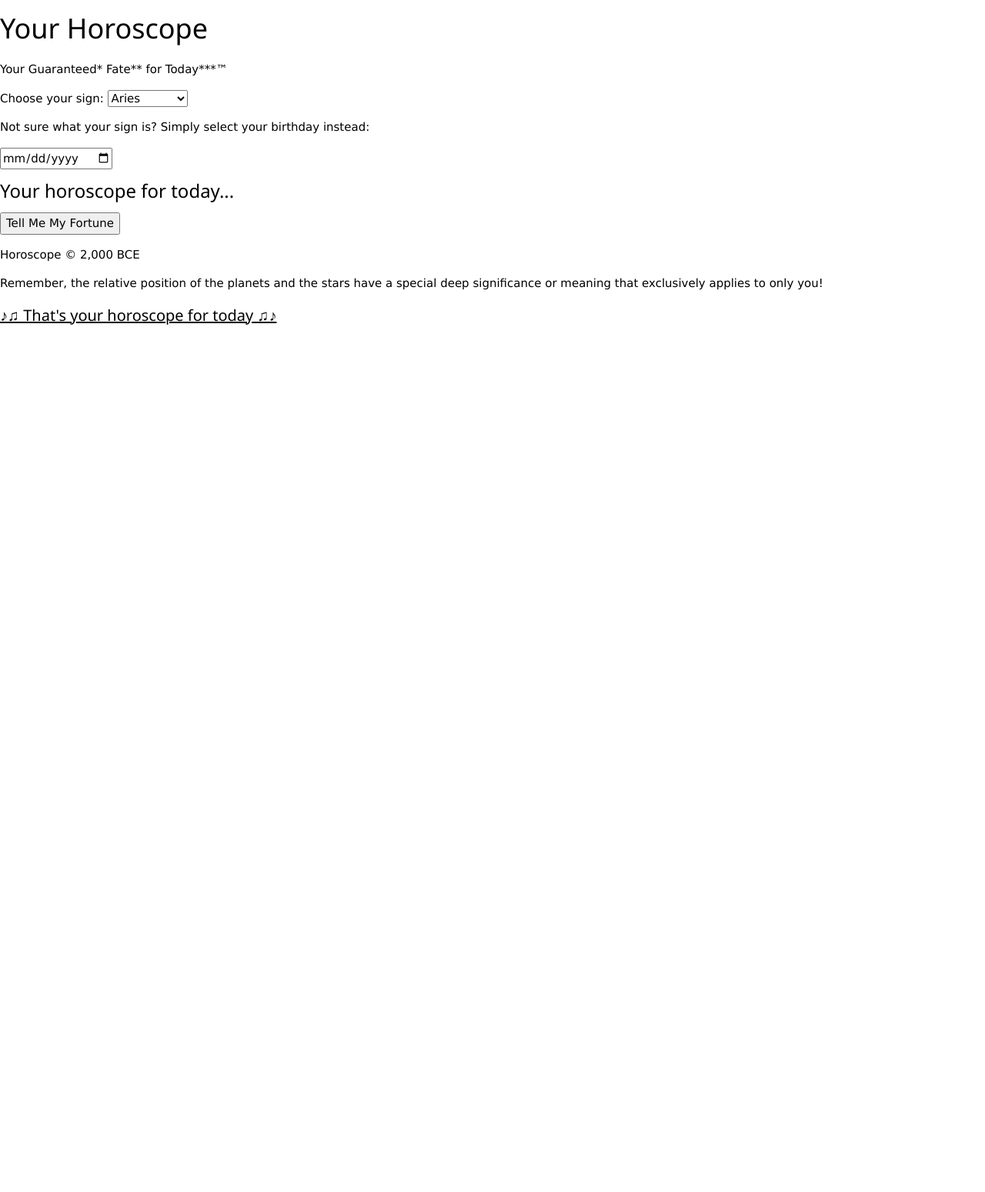
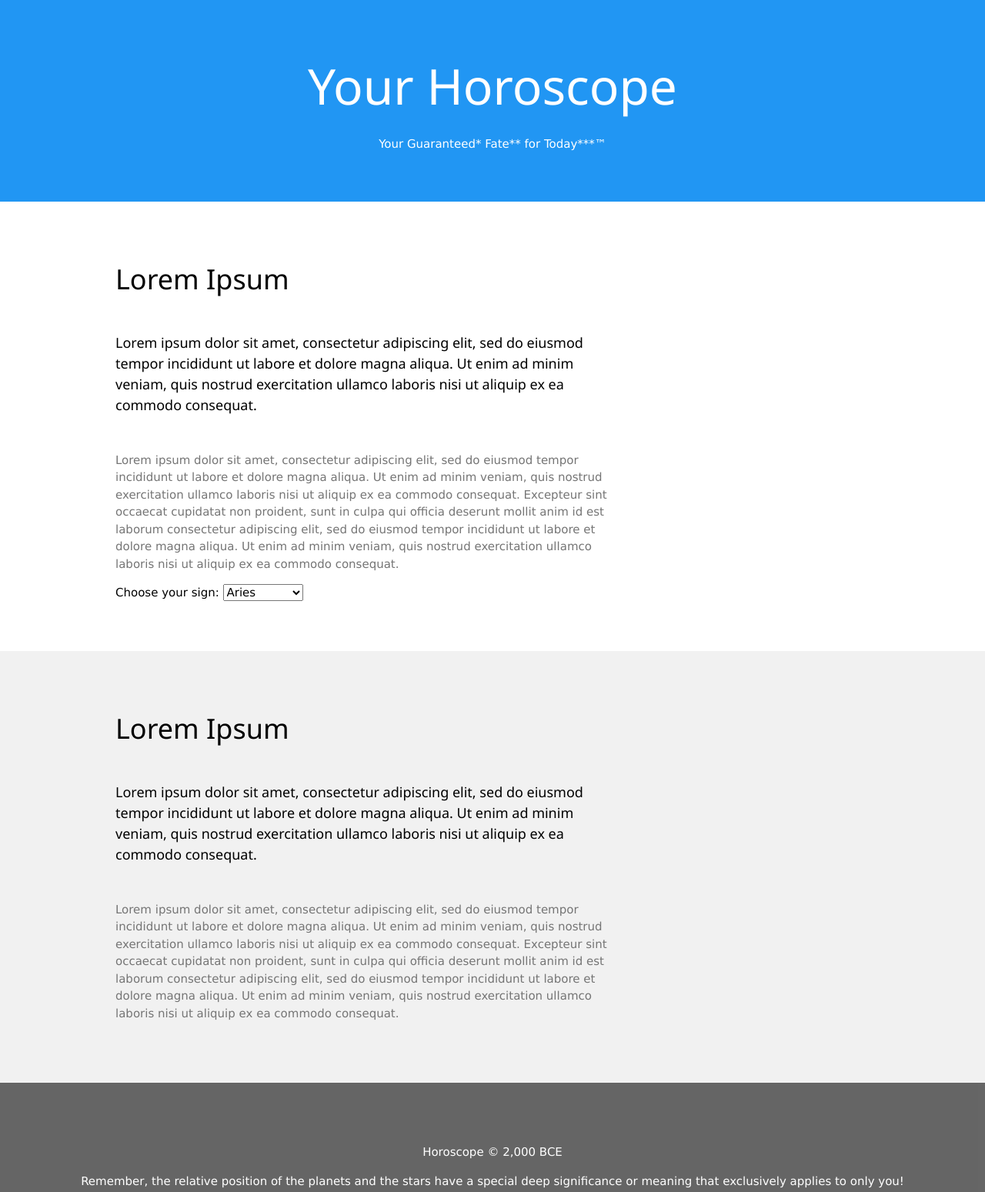
Before and after one commit to andycwilliams/Your-Horoscope, a plain HTML site: page index.html in a window 1280 px wide. Shown: the top 1549 px of the page at 77% size. Before the commit the page ends 800 px from the top, so only its background shows below. Drawn offline with nearby package versions, Linux system fonts and the light colour scheme.

Commit message:
Working on CSS

```diff
--- a/index.html
+++ b/index.html
@@ -12,10 +12,23 @@
 </head>
 
 <body>
-    <header>
-        <h1>Your Horoscope</h1>
+<header class="w3-container w3-blue w3-center" style="padding:48px 16px">
+    <h1 class="w3-margin w3-jumbo">Your Horoscope</h1>
     <p>Your Guaranteed* Fate** for Today***™</p>
+
   </header>
+
+  <!-- First Grid -->
+  <div class="w3-row-padding w3-padding-64 w3-container">
+    <div class="w3-content">
+      <div class="w3-twothird">
+        <h1>Lorem Ipsum</h1>
+        <h5 class="w3-padding-32">Lorem ipsum dolor sit amet, consectetur adipiscing elit, sed do eiusmod tempor incididunt ut labore et dolore magna aliqua. Ut enim ad minim veniam, quis nostrud exercitation ullamco laboris nisi ut aliquip ex ea commodo consequat.</h5>
+
+        <p class="w3-text-grey">Lorem ipsum dolor sit amet, consectetur adipiscing elit, sed do eiusmod tempor incididunt ut labore et dolore magna aliqua. Ut enim ad minim veniam, quis nostrud exercitation ullamco laboris nisi ut aliquip ex ea commodo consequat. Excepteur sint
+          occaecat cupidatat non proident, sunt in culpa qui officia deserunt mollit anim id est laborum consectetur adipiscing elit, sed do eiusmod tempor incididunt ut labore et dolore magna aliqua. Ut enim ad minim veniam, quis nostrud exercitation ullamco
+          laboris nisi ut aliquip ex ea commodo consequat.</p>
+
           <label for="signs">Choose your sign:</label>
           <select name="signs" id="signs">
             <option value="Aries">Aries</option>
@@ -31,6 +44,43 @@
             <option value="Aquarius">Aquarius</option>
             <option value="Pisces">Pisces</option>
           </select>
+      </div>
+    </div>
+  </div>
+
+  <!-- Second Grid -->
+  <div class="w3-row-padding w3-light-grey w3-padding-64 w3-container">
+    <div class="w3-content">
+
+      <div class="w3-twothird">
+        <h1>Lorem Ipsum</h1>
+        <h5 class="w3-padding-32">Lorem ipsum dolor sit amet, consectetur adipiscing elit, sed do eiusmod tempor incididunt ut labore et dolore magna aliqua. Ut enim ad minim veniam, quis nostrud exercitation ullamco laboris nisi ut aliquip ex ea commodo consequat.</h5>
+
+        <p class="w3-text-grey">Lorem ipsum dolor sit amet, consectetur adipiscing elit, sed do eiusmod tempor incididunt ut labore et dolore magna aliqua. Ut enim ad minim veniam, quis nostrud exercitation ullamco laboris nisi ut aliquip ex ea commodo consequat. Excepteur sint
+          occaecat cupidatat non proident, sunt in culpa qui officia deserunt mollit anim id est laborum consectetur adipiscing elit, sed do eiusmod tempor incididunt ut labore et dolore magna aliqua. Ut enim ad minim veniam, quis nostrud exercitation ullamco
+          laboris nisi ut aliquip ex ea commodo consequat.</p>
+      </div>
+    </div>
+  </div>
+
+  <div class="w3-container w3-black w3-center w3-opacity w3-padding-64">
+      <p>Horoscope © 2,000 BCE</p>
+      <p>Remember, the relative position of the planets and the stars have a special deep significance or meaning that exclusively applies to only you!</p>
+  </div>
+
+  <!-- Footer -->
+  <footer class="w3-container w3-padding-64 w3-center w3-opacity">
+    <div class="w3-xlarge w3-padding-32">
+      <!-- <i class="fa fa-facebook-official w3-hover-opacity"></i> -->
+      <!-- <i class="fa fa-instagram w3-hover-opacity"></i> -->
+      <!-- <i class="fa fa-snapchat w3-hover-opacity"></i> -->
+      <!-- <i class="fa fa-pinterest-p w3-hover-opacity"></i> -->
+      <!-- <i class="fa fa-twitter w3-hover-opacity" src=""></i> -->
+      <i class="fa fa-github w3-hover-opacity" href="https://github.com/andycwilliams"></i>
+      <i class="fa fa-linkedin w3-hover-opacity" href="https://www.linkedin.com/in/andrewcharleswilliams/"></i>
+   </div>
+   <p>Powered by <a href="https://www.w3schools.com/w3css/default.asp" target="_blank">w3.css</a></p>
+  </footer>
 
     <p>Not sure what your sign is? Simply select your birthday instead:</p>
     <input type="date">
@@ -40,8 +90,10 @@
 
     <button id="generate-horoscope">Tell Me My Fortune</button>
 
-    <p>Horoscope © 2,000 BCE</p>
-    <p>Remember, the relative position of the planets and the stars have a special deep significance or meaning that exclusively applies to only you!</p>
+    <!-- <div class="w3-container w3-black w3-center w3-opacity w3-padding-64">
+        <h1 class="w3-margin w3-xlarge">Quote of the day: live life</h1>
+    </div> -->
+
     <h4><a href="https://www.youtube.com/watch?v=XjlD6yYq5as" target="_blank">♪♫ That's your horoscope for today ♫♪</a></h4>
 </body>
 <script src="script.js"></script>
--- a/styles.css
+++ b/styles.css
@@ -1,3 +1,7 @@
+/* Courtesy of https://www.w3schools.com/w3css/w3css_templates.asp */
+
 body,h1,h2,h3,h4,h5,h6 {font-family: "Lato", sans-serif}
+
 .w3-bar,h1,button {font-family: "Montserrat", sans-serif}
+
 .fa-anchor,.fa-coffee {font-size:200px}
```
Lines whose indentation alone changed are shown as unchanged.
